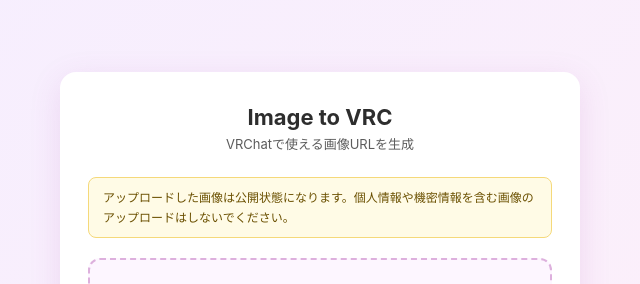
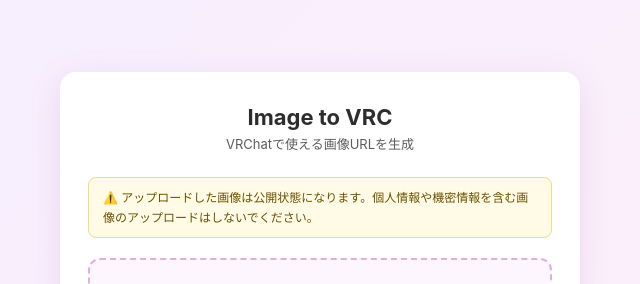
Before and after one commit to SmiSANN/image2vrc, a website: page public/index.html in a window 1280 px wide. Shown: the top 284 px of the page, without its empty margins (320-960 px from the left). Drawn offline with Linux system fonts and the light colour scheme.

Commit message:
多分今度こそ

```diff
--- a/public/app.js
+++ b/public/app.js
@@ -1,22 +1,3 @@
-// --- プライバシー警告バナー ---
-(function () {
-  const banner = document.createElement('p');
-  banner.textContent = 'アップロードした画像は公開状態になります。個人情報や機密情報を含む画像のアップロードはしないでください。';
-  Object.assign(banner.style, {
-    marginBottom: '20px',
-    padding: '10px 14px',
-    background: '#fffbe6',
-    border: '1px solid #f5d97a',
-    borderRadius: '8px',
-    fontSize: '12px',
-    color: '#6b5000',
-    lineHeight: '1.6',
-    textAlign: 'left',
-  });
-  const dropZone = document.getElementById('dropZone');
-  dropZone.parentNode.insertBefore(banner, dropZone);
-})();
-
 // --- 画像リサイズ（クライアント側フォールバック用） ---
 async function resizeImage(file, format = "image/png") {
   const img = new Image();
--- a/public/index.html
+++ b/public/index.html
@@ -11,6 +11,8 @@
   <div class="container">
     <h1>Image to VRC</h1>
     <p class="subtitle">VRChatで使える画像URLを生成</p>
+
+    <div class="upload-caution" style="margin-bottom:20px;padding:10px 14px;background:#fffbe6;border:1px solid #f5d97a;border-radius:8px;font-size:12px;color:#6b5000;line-height:1.6;text-align:left">⚠️ アップロードした画像は公開状態になります。個人情報や機密情報を含む画像のアップロードはしないでください。</div>
 
     <!-- ドロップゾーン -->
     <div class="drop-zone" id="dropZone">
--- a/public/style.css
+++ b/public/style.css
@@ -308,8 +308,8 @@
   line-height: 1.5;
 }
 
-/* プライバシー注意書き */
-.privacy-notice {
+/* アップロード注意書き */
+.upload-caution {
   margin-bottom: 20px;
   padding: 10px 14px;
   background: #fffbe6;
```
